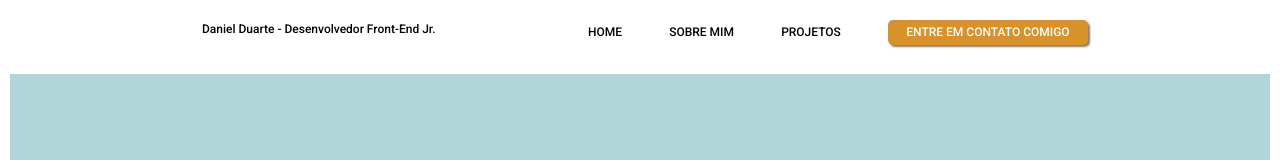
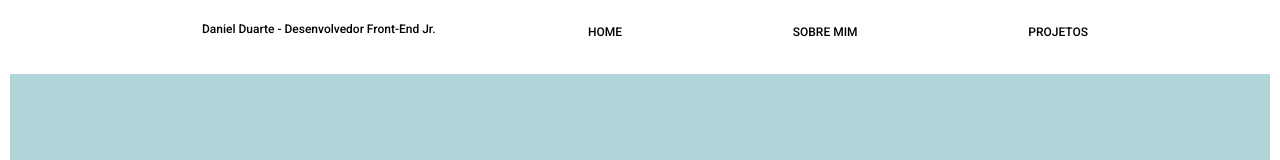
Before and after one commit to danielmlduarte/danielmlduarte.github.io, a React (Create React App) app: page / in a window 1280 px wide. Shown: the top 160 px of the page. Built offline with nearby package versions, Linux system fonts and the light colour scheme; no server answers.

Commit message:
Update Navbar.js

```diff
--- a/src/components/Navbar.js
+++ b/src/components/Navbar.js
@@ -12,7 +12,6 @@ export default function NavBar() {
         <Link className="navbar-link" to="/">HOME</Link>
         <Link className="navbar-link" to="/about">SOBRE MIM</Link>
         <Link className="navbar-link" to="/projects">PROJETOS</Link>
-        <Link className="navbar-link-button" to="/contact">ENTRE EM CONTATO COMIGO</Link>
       </div>
     </div>
   );
```
